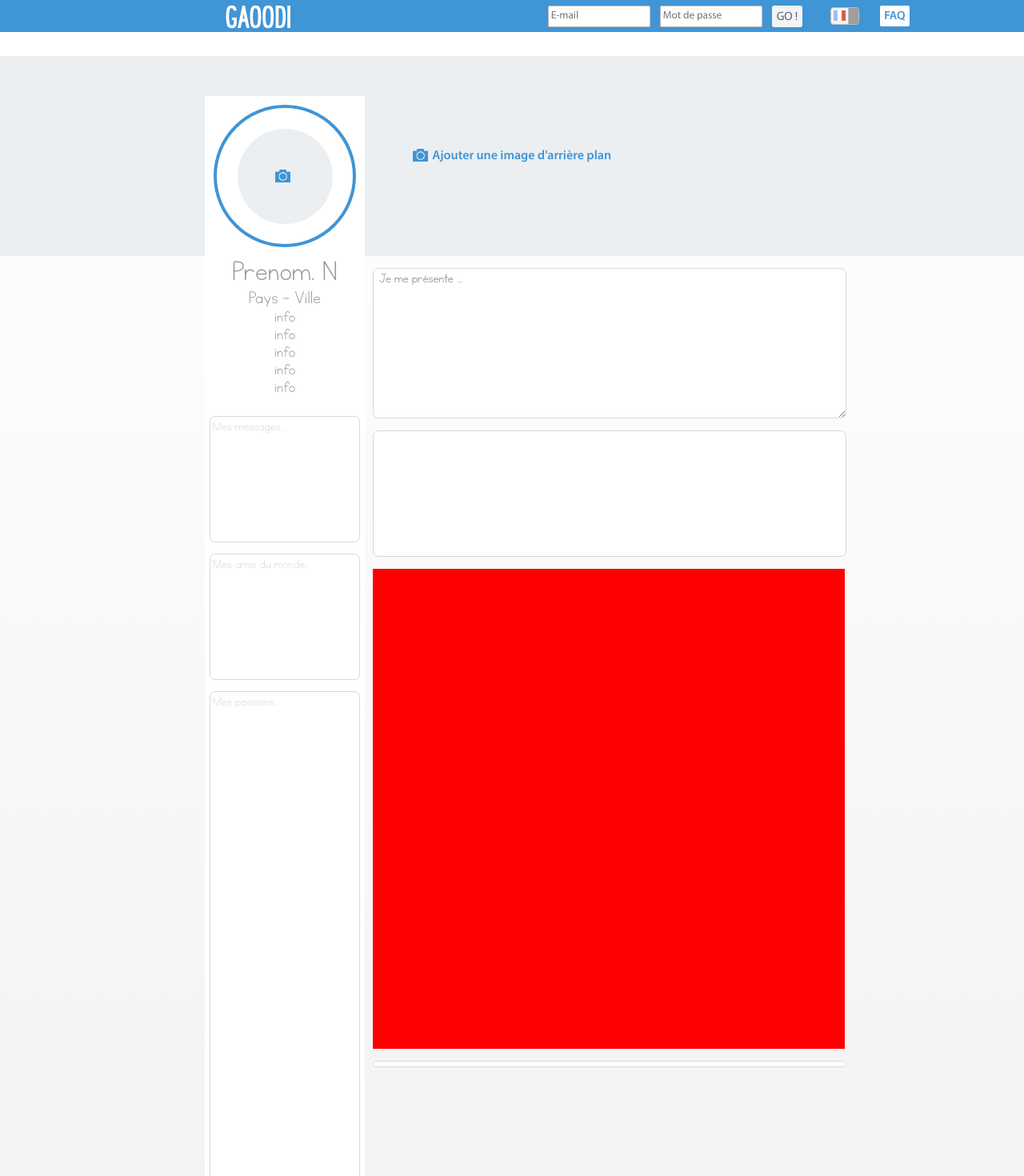
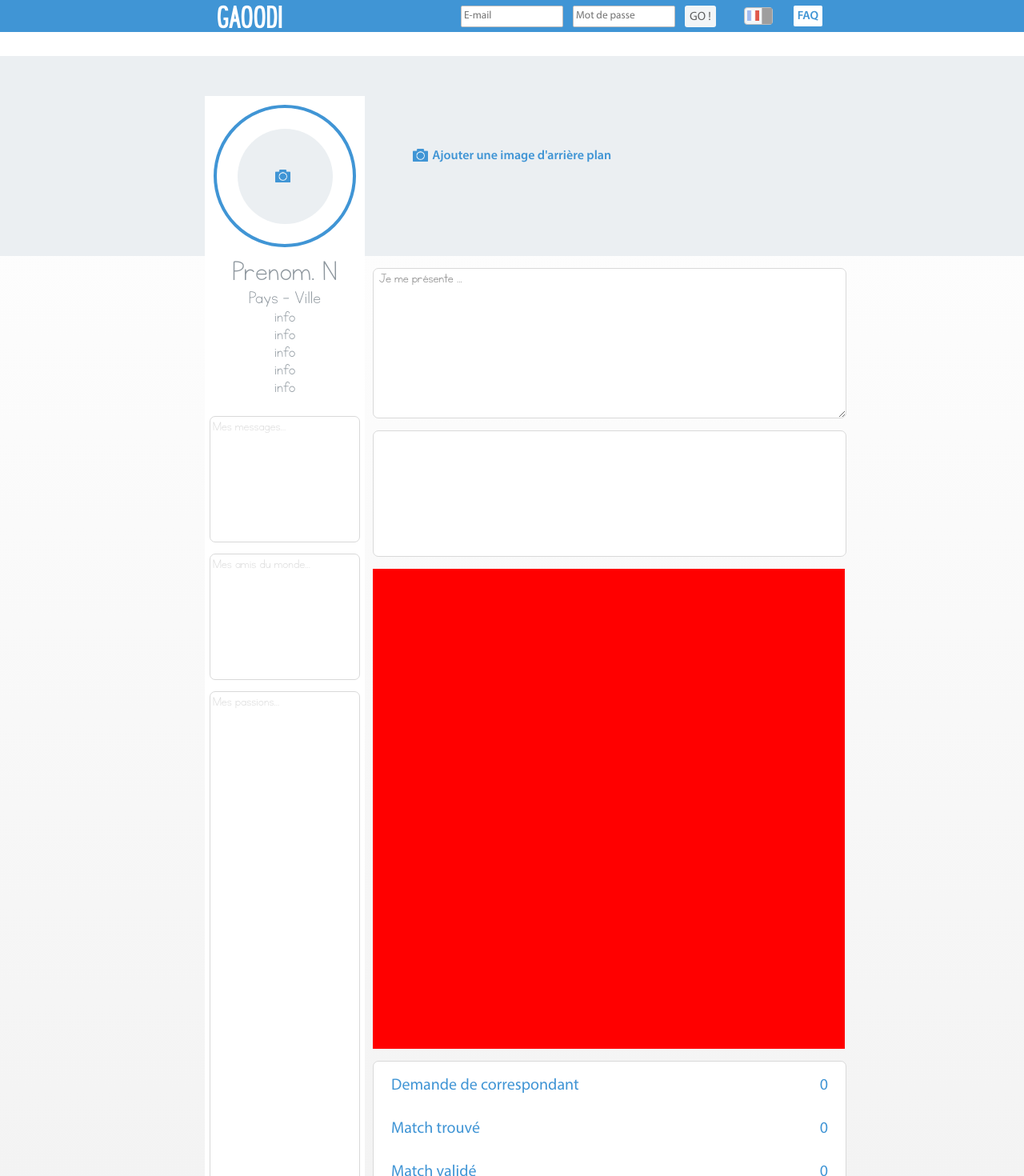
Before and after one commit to ThomasBaz/GaoodiDev, a React (Create React App) app: page / in a window 1280 px wide. Shown: the top 1470 px of the page at 80% size. Built offline with nearby package versions, Linux system fonts and the light colour scheme; grey boxes are pictures that could not be loaded.

Commit message:
suite center region

```diff
--- a/src/CenterRegion.js
+++ b/src/CenterRegion.js
@@ -98,6 +98,18 @@ class MatchInfos extends React.Component {
 
 		return(
 			<div className="MatchInfosContainer">
+				<div className="aMatchInfoLine">
+					<div>{fullText[this.props.locale].ask}</div>
+					<div>{this.props.askValue}</div>
+				</div>
+				<div className="aMatchInfoLine">
+					<div>{fullText[this.props.locale].founded}</div>
+					<div>{this.props.foundedValue}</div>
+				</div>
+				<div className="aMatchInfoLine">
+					<div>{fullText[this.props.locale].validated}</div>
+					<div>{this.props.validatedValue}</div>
+				</div>
 			</div>
 		);
 	}
@@ -122,7 +134,7 @@ class CenterRegion extends React.Component {
 				<Presentation locale='fr' />
 				<AskQuestion />
 				<PhotoViewer />
-				<MatchInfos />
+				<MatchInfos locale="fr" askValue="0" foundedValue="0" validatedValue="0"/>
 			</div>
 		);
 	}
--- a/src/css/CenterRegion.css
+++ b/src/css/CenterRegion.css
@@ -50,3 +50,13 @@
     margin-top: 15px;
     background-color: white;
 }
+
+.aMatchInfoLine {
+    display: flex;
+    flex-direction: row;
+    justify-content: space-between;
+    padding: 15px;
+	font-family: 'MyriadProReg';
+	font-size: 20px;
+	color: #4095d5;
+}
--- a/src/css/HeadSection.css
+++ b/src/css/HeadSection.css
@@ -4,8 +4,8 @@ nav {
 
 .HeadSectionContainer {
 	display: flex;
-	align-items: center;
-	/*flex-wrap: wrap;*/
+	flex-direction: row;
+	justify-content: space-around;
 	height: auto;
 	width: 100%;
 	background-color: #4095d5;
@@ -13,8 +13,7 @@ nav {
 
 .HeadSectionContainer p {
 	margin: 0;
-	padding-left: 22%;
-	padding-right: 25%;
+	padding-left: 160px;
 	padding-top: 5px;
 	padding-bottom: 5px;
 	color: #fff;
@@ -22,7 +21,6 @@ nav {
 	font-family: 'Roadway';
 	font-weight: normal;
 	font-size: 35px;
-	text-align: center;
 }
 
 .formContainer {
@@ -33,13 +31,11 @@ nav {
 }
 
 .HeadSectionContainer form {
-	/*display: inline-block;*/
 	display: flex;
 	flex-wrap: nowrap;
 }
 
 .HeadSectionContainer select {
-	/*display: inline-block;*/
     vertical-align: middle;
     line-height: 40px;
 	height: 25px;
@@ -92,6 +88,7 @@ nav {
 	border: 1px solid #4095d5;
 	padding: 5px 5px 3px 5px;
 	cursor: pointer;
+	margin-right: 120px;
 }
 
 #FAQ:hover {
```
